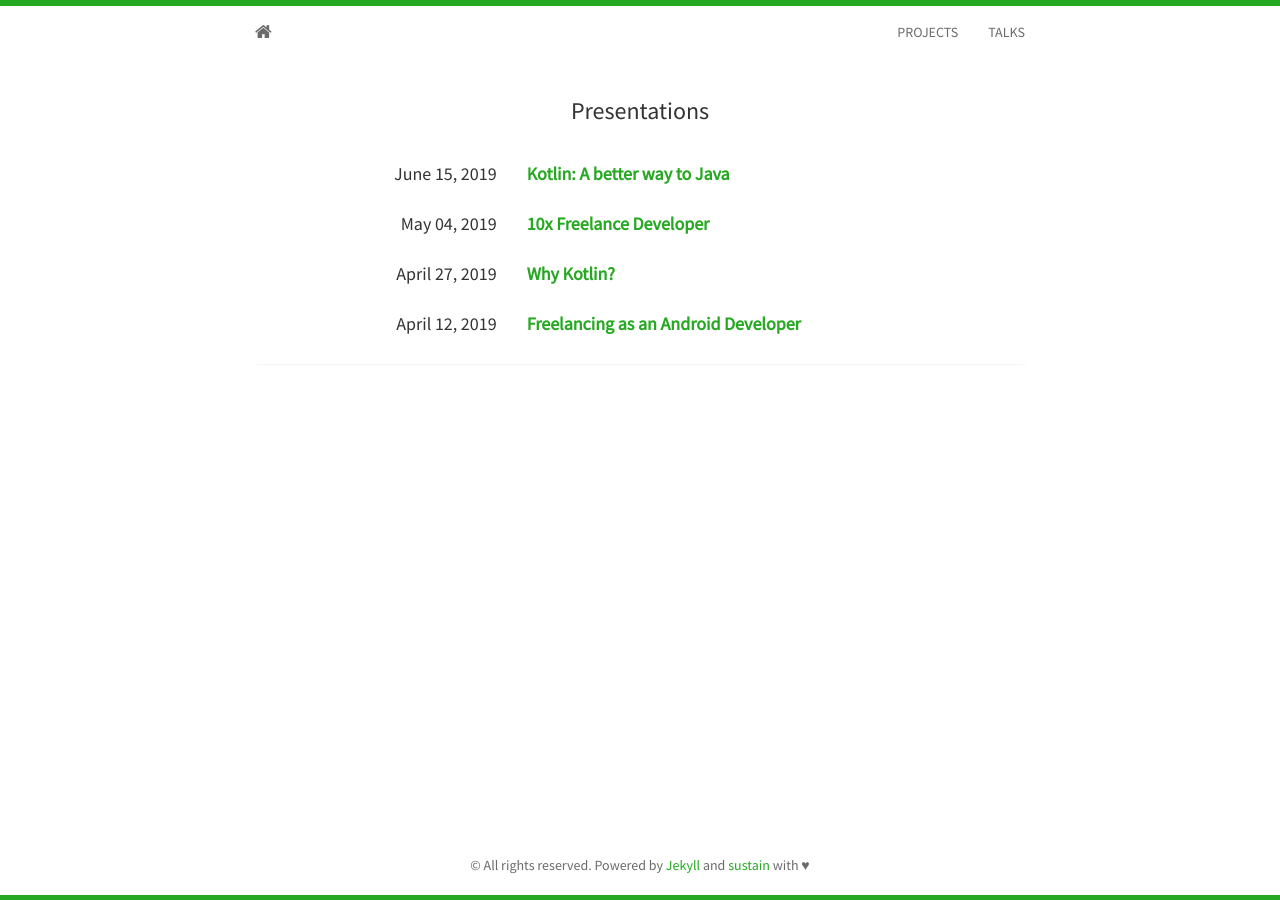
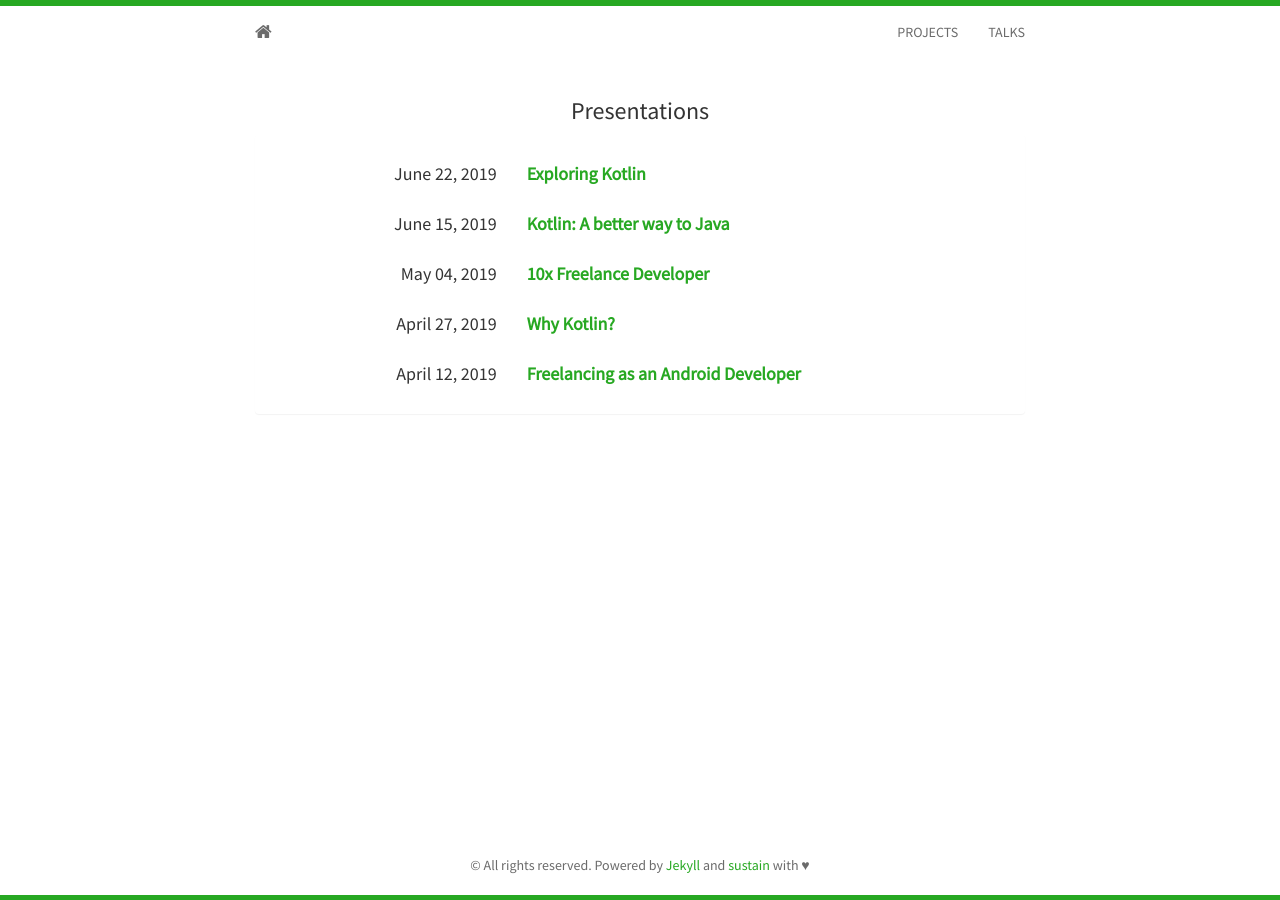
Before and after one commit to TheMaxCoder/TheMaxCoder.github.io, a Jekyll site: the page built from talks.html, in a window 1280 px wide. Built offline with Jekyll 4.4.1, drawn with Linux system fonts in a browser that asks for light colours; nearby versions of some CDN libraries.

Commit message:
updated presentations

```diff
--- a/talks.html
+++ b/talks.html
@@ -7,6 +7,18 @@ title: Talks
     <h3>Presentations</h3>
     <div class="panel panel-default">
         <div class="panel-body">
+
+            <div class="row">
+                <div class="col-sm-4 col-md-4 col-lg-4">
+                    <h5 style="text-align: right">June 22, 2019</h5>
+                </div>
+                <div class="col-sm-8 col-md-8 col-lg-8">
+                    <h5 style="text-align: left">
+                        <strong><a href="https://www.slideshare.net/MaxAnders2/exploring-kotlin-153152685">
+                            Exploring Kotlin</a></strong>
+                    </h5>
+                </div>
+            </div>
 
             <div class="row">
                 <div class="col-sm-4 col-md-4 col-lg-4">
```
